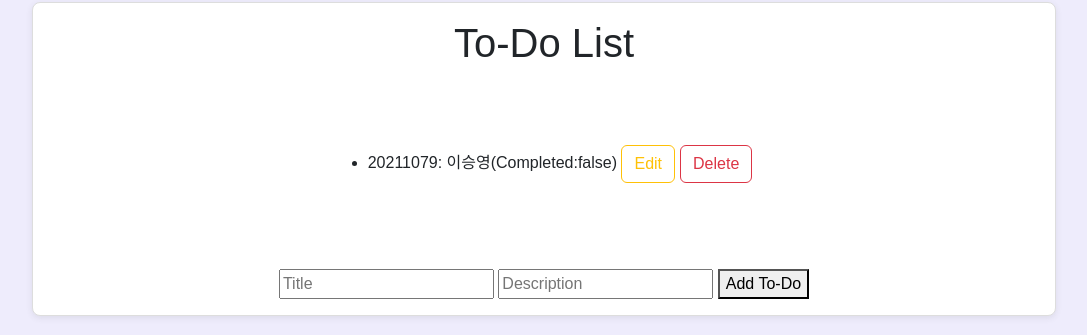
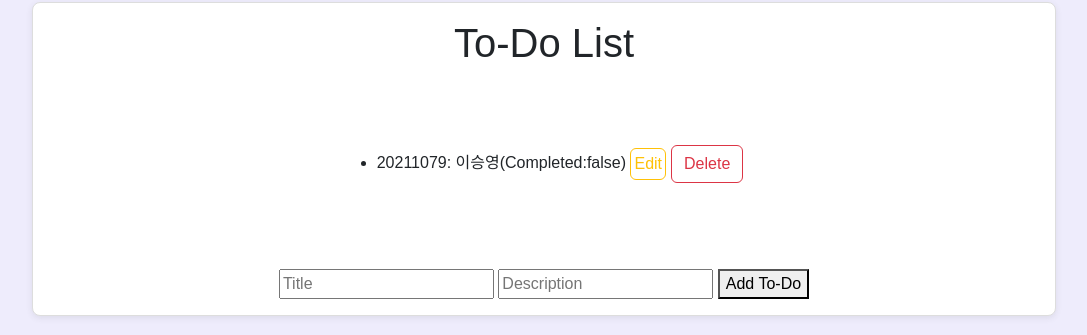
Before and after one commit to Seung-0208/devops-todo-app, a FastAPI app: page / in a window 1280 px wide. Shown: the part 241-576 px from the top of the page, without its empty margins (96-1183 px from the left). Run offline with FastAPI, Linux system fonts and the light colour scheme.

Commit message:
style: edit 버튼 패딩 추가

```diff
--- a/templates/index.html
+++ b/templates/index.html
@@ -62,6 +62,8 @@
                 editBtn.classList.add('btn');
                 editBtn.classList.add('btn-outline-warning');
                 editBtn.style.marginRight = '5px';
+                editBtn.style.padding = '3px';
+
 
                 editBtn.onclick = async(e) => {
                     const isEdit = confirm('해당 항목을 수정하시겠습니까?');
```
